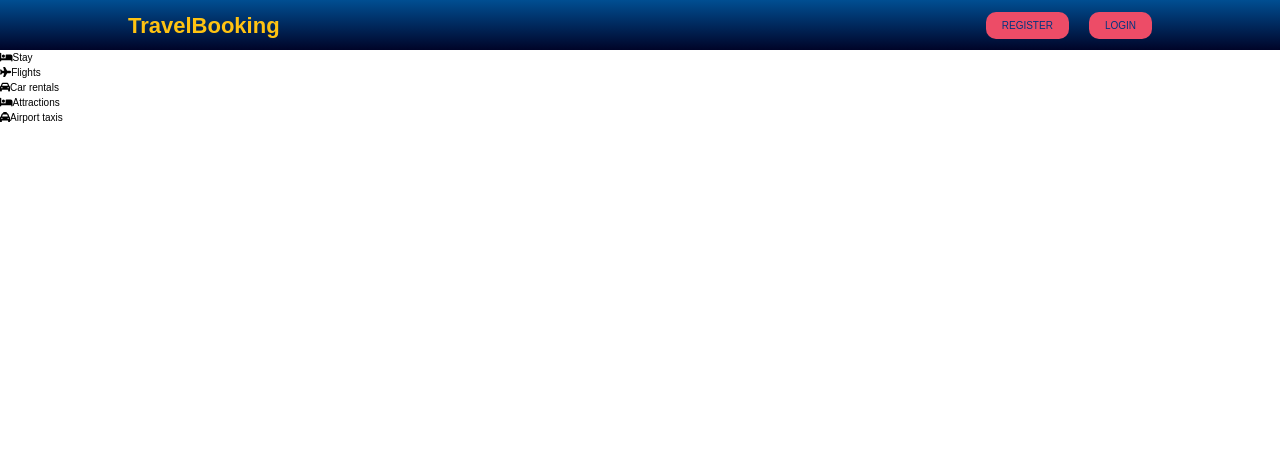
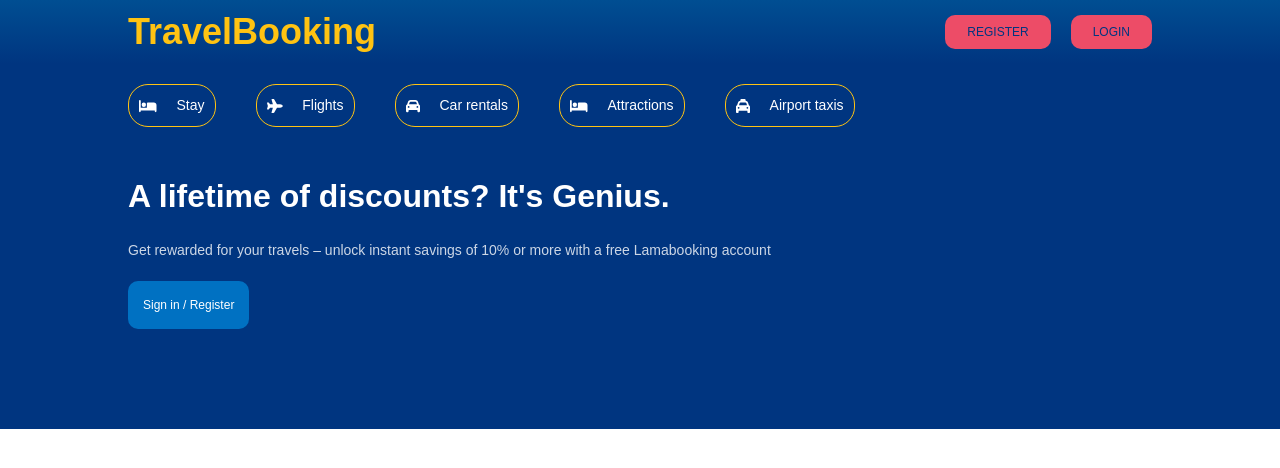
Before and after one commit to DevAnonitos/Booking-App, a React (Create React App) app: page / in a window 1280 px wide. Shown: the top 468 px of the page. Built offline with nearby package versions, Linux system fonts and the light colour scheme.

Commit message:
update-header#3

```diff
--- a/package.json
+++ b/package.json
@@ -16,7 +16,6 @@
     "react": "^18.2.0",
     "react-date-range": "^1.4.0",
     "react-dom": "^18.2.0",
-    "react-hamburger-menu": "^1.2.1",
     "react-router-dom": "^6.4.4",
     "react-scripts": "5.0.1",
     "web-vitals": "^2.1.4"
--- a/src/components/header/Header.jsx
+++ b/src/components/header/Header.jsx
@@ -6,8 +6,10 @@ import "./header.css";
 const Header = () => {
   return (
     <div className='header'>
+      <div className="headerContainer">
         <div className="headerList">
-        <div className="headerItems">
+          {/* =====================HEADER ITEMS=============== */}
+          <div className="headerListItem">
             <FontAwesomeIcon icon={faBed} />
             <span>Stay</span>
           </div>
@@ -28,6 +30,21 @@ const Header = () => {
               <span>Airport taxis</span>
             </div>
         </div>
+        <h1 className="headerTitle">
+          A lifetime of discounts? It's Genius.
+        </h1>
+        <p className="headerDesc">
+          Get rewarded for your travels – unlock instant savings of 10% or
+          more with a free Lamabooking account
+        </p>
+        <button className="headerBtn">
+          Sign in / Register
+        </button>
+        <div className="headerSearch">
+
+        </div>
+      </div>
+
     </div>
   )
 }
--- a/src/components/header/header.css
+++ b/src/components/header/header.css
@@ -0,0 +1,51 @@
+.header {
+    display: flex;
+    justify-content: center;
+    color: #ffffff;
+    background-color: #003580;
+}
+
+.headerContainer {
+    width: 100%;
+    max-width: 1024px;
+    margin: 20px 0px 100px 0px;
+}
+
+.headerList {
+    display: flex;
+    gap: 40px;
+    margin-bottom: 45px;
+}
+
+.headerListItem {
+    display: flex;
+    align-items: center;
+    gap: 20px;
+    font-size: 1.4rem;
+    border: 1px solid #FFC312;
+    padding: 10px;
+    border-radius: 20px;
+    cursor: pointer;
+}
+
+.headerTitle {
+    font-size: 3.2rem;
+    font-weight: 600;
+}
+
+.headerDesc {
+    font-size: 1.4rem;
+    margin: 20px 0px;
+    opacity: 0.8;
+}
+
+.headerBtn {
+    background-color: #0071c2;
+    color: white;
+    font-weight: 500;
+    border: none;
+    padding: 15px;
+    cursor: pointer;
+    font-size: 1.2rem;
+    border-radius: 10px;
+}
--- a/src/components/navbar/navbar.css
+++ b/src/components/navbar/navbar.css
@@ -2,23 +2,22 @@
     display: flex;
     justify-content: center;
     height: var(--height-navbar);
-    background: #010a58;  /* fallback for old browsers */
-    background: -webkit-linear-gradient(to bottom, #004e92, #020b57);  /* Chrome 10-25, Safari 5.1-6 */
-    background: linear-gradient(to bottom, #004e92, #000428); /* W3C, IE 10+/ Edge, Firefox 16+, Chrome 26+, Opera 12+, Safari 7+ */
+    background: #010738;  /* fallback for old browsers */
+    background: -webkit-linear-gradient(to bottom, #004e92, #02083f);  /* Chrome 10-25, Safari 5.1-6 */
+    background: linear-gradient(to bottom, #004e92, #003580); /* W3C, IE 10+/ Edge, Firefox 16+, Chrome 26+, Opera 12+, Safari 7+ */
 }
 
 .navContainer {
     display: flex;
     align-items: center;
     justify-content: space-between;
-    margin: 0 42px;
     width: 100%;
     max-width: 1024px;
     color: #ffffff;
 }
 
 .logo {
-    font-size: 2.2rem;
+    font-size: 3.6rem;
     font-weight: 600;
     color: #FFC312;
     cursor: pointer;
@@ -27,10 +26,11 @@
 .navButton {
     margin-left: 20px;
     border: none;
-    padding: 6px 16px;
+    padding: 8px 22px;
     border-radius: 10px;
     cursor: pointer;
     text-transform: uppercase;
+    font-size: 1.2rem;
     font-weight: 500;
     background-color: #ED4C67;
     color: #003580;
@@ -58,7 +58,7 @@ and (orientation: portrait) {
         display: flex;
         align-items: center;
         justify-content: space-between;
-        margin: 0 32px;
+        margin: 0 22px;
         width: 100%;
     }
 
--- a/src/input.css
+++ b/src/input.css
@@ -7,7 +7,7 @@
 @import url('https://fonts.googleapis.com/css2?family=Poppins:ital,wght@0,100;0,200;0,300;0,400;0,500;0,600;0,700;0,800;0,900;1,100;1,200;1,300;1,400;1,500;1,600;1,700;1,800;1,900&display=swap');
 
 :root {
-  --height-navbar: 50px;
+  --height-navbar: 64px;
 }
 
 /* reset css */
```
Also changed, not shown: 1 other file (tests, documents, lock files or other folders). Lines whose indentation alone changed are shown as unchanged.
